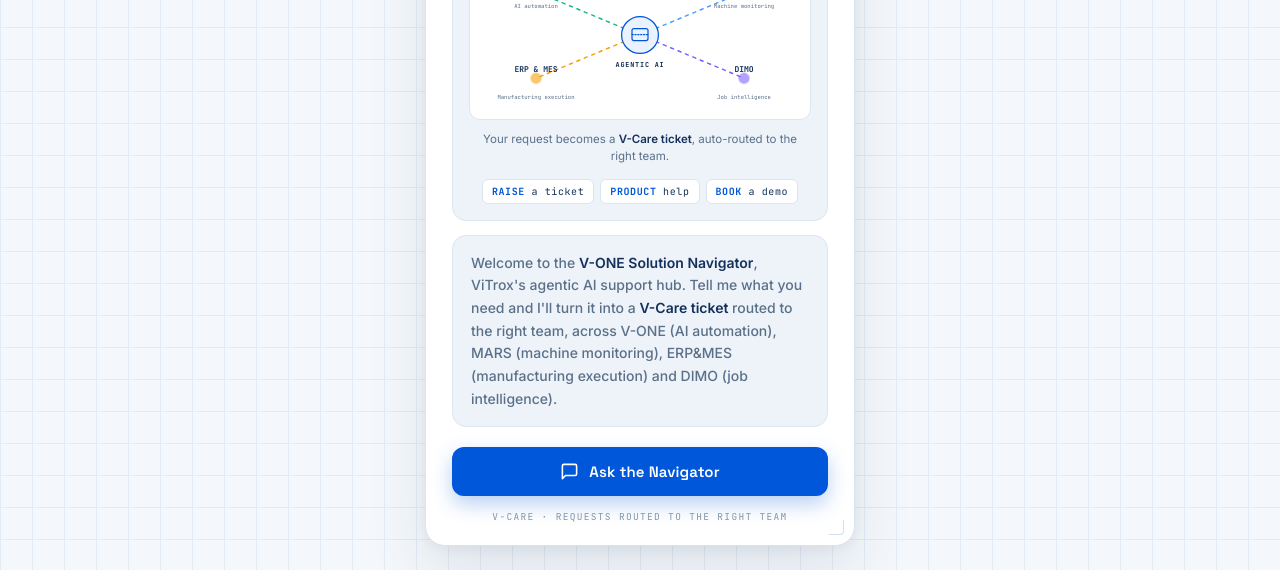
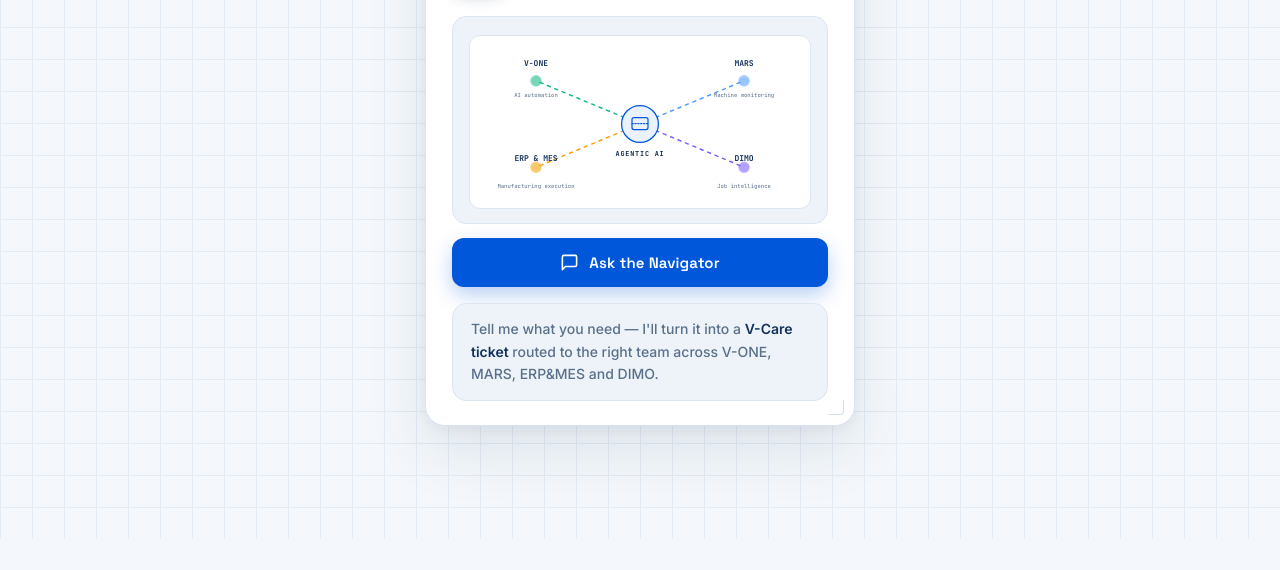
Before and after one commit to VitroxVONE/V-ONE-Solution-Navigator-, a plain HTML site: page index.html in a window 1280 px wide. Shown: the part 261-831 px from the top of the page. After the commit the page ends 800 px from the top, so only its background shows below. Drawn offline with Linux system fonts and the light colour scheme; a script that the page names is missing.

Commit message:
Update index.html

```diff
--- a/index.html
+++ b/index.html
@@ -111,23 +111,15 @@
   @keyframes dash{to{stroke-dashoffset:-20}}
   .pulse{animation:soft 2.4s ease-in-out infinite}
   @keyframes soft{0%,100%{opacity:.55}50%{opacity:1}}
-  .map-note{font-size:11.5px;line-height:1.5;color:var(--muted);
-    text-align:center;margin:11px 4px 0}
-  .map-note b{color:var(--ink-2);font-weight:600}
+  .map-note{display:none}
 
   /* action chips */
-  .chips{display:flex;flex-wrap:wrap;gap:6px;margin:13px 0 2px;justify-content:center}
-  .chip{
-    font-family:var(--mono);font-size:10px;letter-spacing:.06em;
-    color:var(--ink-2);background:var(--card);
-    border:1px solid var(--panel-line);border-radius:6px;padding:5px 9px;
-  }
-  .chip b{color:var(--primary);font-weight:700}
+  .chips{display:none}
 
   /* ---------- Welcome copy ---------- */
   .welcome{
     background:var(--panel);border:1px solid var(--panel-line);border-radius:14px;
-    padding:16px 18px;margin-bottom:20px;
+    padding:14px 18px;margin:16px 0 2px;
   }
   .welcome p{font-size:14px;line-height:1.62;color:var(--muted);font-weight:450}
   .welcome b{color:var(--ink-2);font-weight:600}
@@ -148,12 +140,6 @@
   .cta svg{width:19px;height:19px;stroke:currentColor;stroke-width:2;fill:none;
     stroke-linecap:round;stroke-linejoin:round}
 
-  .foot{
-    margin-top:14px;text-align:center;font-family:var(--mono);
-    font-size:9.5px;letter-spacing:.14em;text-transform:uppercase;color:var(--mono-dim);
-  }
-  .foot .hint{color:var(--amber);text-transform:none;letter-spacing:0;
-    font-family:var(--body);font-size:12px;margin-top:6px;display:none}
 
   @keyframes rise{from{opacity:0;transform:translateY(14px)}to{opacity:1;transform:none}}
   @keyframes ping{0%{box-shadow:0 0 0 0 rgba(18,184,134,.5)}
@@ -235,28 +221,15 @@
                 font-size="8.5" font-weight="700" fill="#0B2545" letter-spacing="1">AGENTIC&#160;AI</text>
         </svg>
       </div>
-
-      <p class="map-note">Your request becomes a <b>V-Care ticket</b>, auto-routed to the right team.</p>
-
-      <div class="chips" aria-label="What you can do">
-        <span class="chip"><b>RAISE</b> a ticket</span>
-        <span class="chip"><b>PRODUCT</b> help</span>
-        <span class="chip"><b>BOOK</b> a demo</span>
-      </div>
     </section>
-
-    <div class="welcome">
-      <p>Welcome to the <b>V-ONE Solution Navigator</b>, ViTrox's agentic AI support hub. Tell me what you need and I'll turn it into a <b>V-Care ticket</b> routed to the right team, across V-ONE (AI automation), MARS (machine monitoring), ERP&amp;MES (manufacturing execution) and DIMO (job intelligence).</p>
-    </div>
 
     <button id="chat-button" class="cta" type="button">
       <svg viewBox="0 0 24 24"><path d="M21 15a2 2 0 0 1-2 2H7l-4 4V5a2 2 0 0 1 2-2h14a2 2 0 0 1 2 2z"/></svg>
       Ask the Navigator
     </button>
 
-    <div class="foot">
-      V-Care · Requests routed to the right team
-      <div class="hint" id="hint">Assistant is still loading — try again in a second.</div>
+    <div class="welcome">
+      <p>Tell me what you need — I'll turn it into a <b>V-Care ticket</b> routed to the right team across V-ONE, MARS, ERP&amp;MES and DIMO.</p>
     </div>
 
   </main>
@@ -282,11 +255,10 @@
     }
 
     document.getElementById('chat-button').addEventListener('click', () => {
-      const hint = document.getElementById('hint');
       let tries = 0;
       (function attempt(){
-        if (openAssistant()){ hint.style.display='none'; return; }
-        if (++tries < 5){ hint.style.display='block'; setTimeout(attempt, 500); }
+        if (openAssistant()) return;
+        if (++tries < 5) setTimeout(attempt, 500);
       })();
     });
   </script>
```
